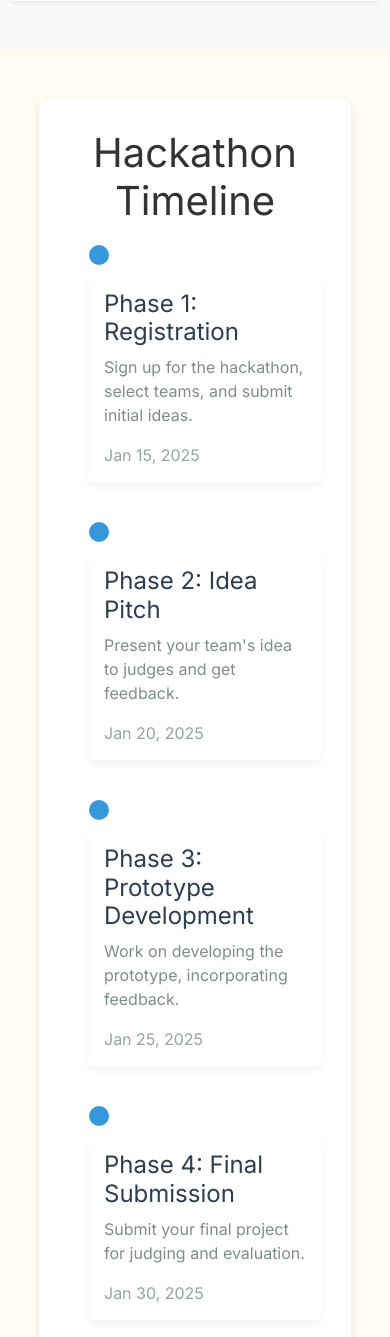
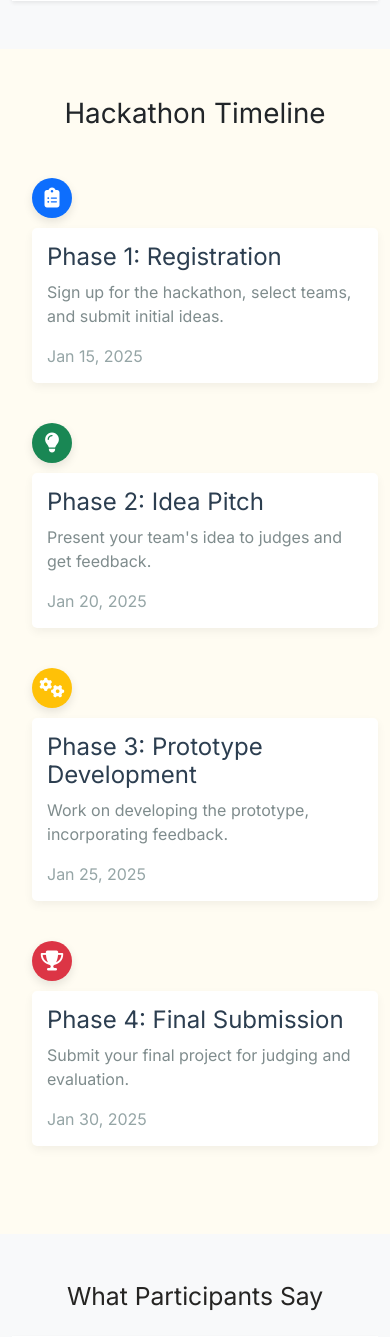
Before and after one commit to keurieo/RegisTrack, a Django app: page / in a window 390 px wide. Shown: the part 4424-5761 px from the top of the page. Run offline with Django 5.2, Linux system fonts and the light colour scheme; some libraries are stand-ins or nearby versions.

Commit message:
refactor: update timeline layout and styles for improved responsiveness and visual appeal

```diff
--- a/eventsphere/static/style/utility/base.css
+++ b/eventsphere/static/style/utility/base.css
@@ -239,31 +239,6 @@ body {
   padding: 0.75rem 1.5rem;
   border-radius: 50px;}
 
-
-  * {
-    margin: 0;
-    padding: 0;
-    box-sizing: border-box;
-  }
-
-
-
-  .timeline-container {
-    width: 80%;
-    margin: 50px auto;
-    background-color: white;
-    padding: 30px;
-    border-radius: 10px;
-    box-shadow: 0 4px 10px rgba(0, 0, 0, 0.1);
-  }
-
-  .timeline-header {
-    text-align: center;
-    font-size: 2.5rem;
-    color: #333;
-    margin-bottom: 20px;
-  }
-
   .timeline {
     position: relative;
     padding-left: 50px;
@@ -278,17 +253,18 @@ body {
   }
 
   .timeline-item .timeline-icon {
-    width: 20px;
-    height: 20px;
+    width: 40px;
+    height: 40px;
     border-radius: 50%;
-    background-color: #3498db;
-    position: absolute;
-    left: -10px;
-    top: 0;
+    display: flex;
+    align-items: center;
+    justify-content: center;
+    font-size: 20px;
+    box-shadow: 0 4px 10px rgba(0, 0, 0, 0.1);
   }
 
   .timeline-item .timeline-content {
-    background-color: #fff;
+    background-color: white;
     border-radius: 5px;
     padding: 15px;
     box-shadow: 0 4px 10px rgba(0, 0, 0, 0.05);
@@ -311,10 +287,6 @@ body {
     font-weight: 500;
   }
 
-  .timeline-item:last-child {
-    margin-bottom: 0;
-  }
-
   @media screen and (max-width: 768px) {
     .timeline {
       padding-left: 20px;
@@ -324,7 +296,6 @@ body {
       align-items: flex-start;
     }
     .timeline-item .timeline-icon {
-      position: static;
       margin-bottom: 10px;
     }
     .timeline-item .timeline-content {
--- a/eventsphere/templates/base.html
+++ b/eventsphere/templates/base.html
@@ -186,35 +186,43 @@
 
 
 <!-- timeline  -->
-<div class="timeline-container">
-    <h1 class="timeline-header">Hackathon Timeline</h1>
-    <div class="timeline">
-      <div class="timeline-item">
-        <div class="timeline-icon"></div>
+  <div class="container py-5">
+    <h1 class="text-center text-dark mb-5">Hackathon Timeline</h1>
+    <div class="row timeline">
+      <div class="col-12 col-md-6 timeline-item">
+        <div class="timeline-icon bg-primary text-white">
+          <i class="fas fa-clipboard-list"></i>
+        </div>
         <div class="timeline-content">
           <h3>Phase 1: Registration</h3>
           <p>Sign up for the hackathon, select teams, and submit initial ideas.</p>
           <span class="timeline-date">Jan 15, 2025</span>
         </div>
       </div>
-      <div class="timeline-item">
-        <div class="timeline-icon"></div>
+      <div class="col-12 col-md-6 timeline-item">
+        <div class="timeline-icon bg-success text-white">
+          <i class="fas fa-lightbulb"></i>
+        </div>
         <div class="timeline-content">
           <h3>Phase 2: Idea Pitch</h3>
           <p>Present your team's idea to judges and get feedback.</p>
           <span class="timeline-date">Jan 20, 2025</span>
         </div>
       </div>
-      <div class="timeline-item">
-        <div class="timeline-icon"></div>
+      <div class="col-12 col-md-6 timeline-item">
+        <div class="timeline-icon bg-warning text-white">
+          <i class="fas fa-cogs"></i>
+        </div>
         <div class="timeline-content">
           <h3>Phase 3: Prototype Development</h3>
           <p>Work on developing the prototype, incorporating feedback.</p>
           <span class="timeline-date">Jan 25, 2025</span>
         </div>
       </div>
-      <div class="timeline-item">
-        <div class="timeline-icon"></div>
+      <div class="col-12 col-md-6 timeline-item">
+        <div class="timeline-icon bg-danger text-white">
+          <i class="fas fa-trophy"></i>
+        </div>
         <div class="timeline-content">
           <h3>Phase 4: Final Submission</h3>
           <p>Submit your final project for judging and evaluation.</p>
@@ -223,7 +231,6 @@
       </div>
     </div>
   </div>
-
 
 
 
```
